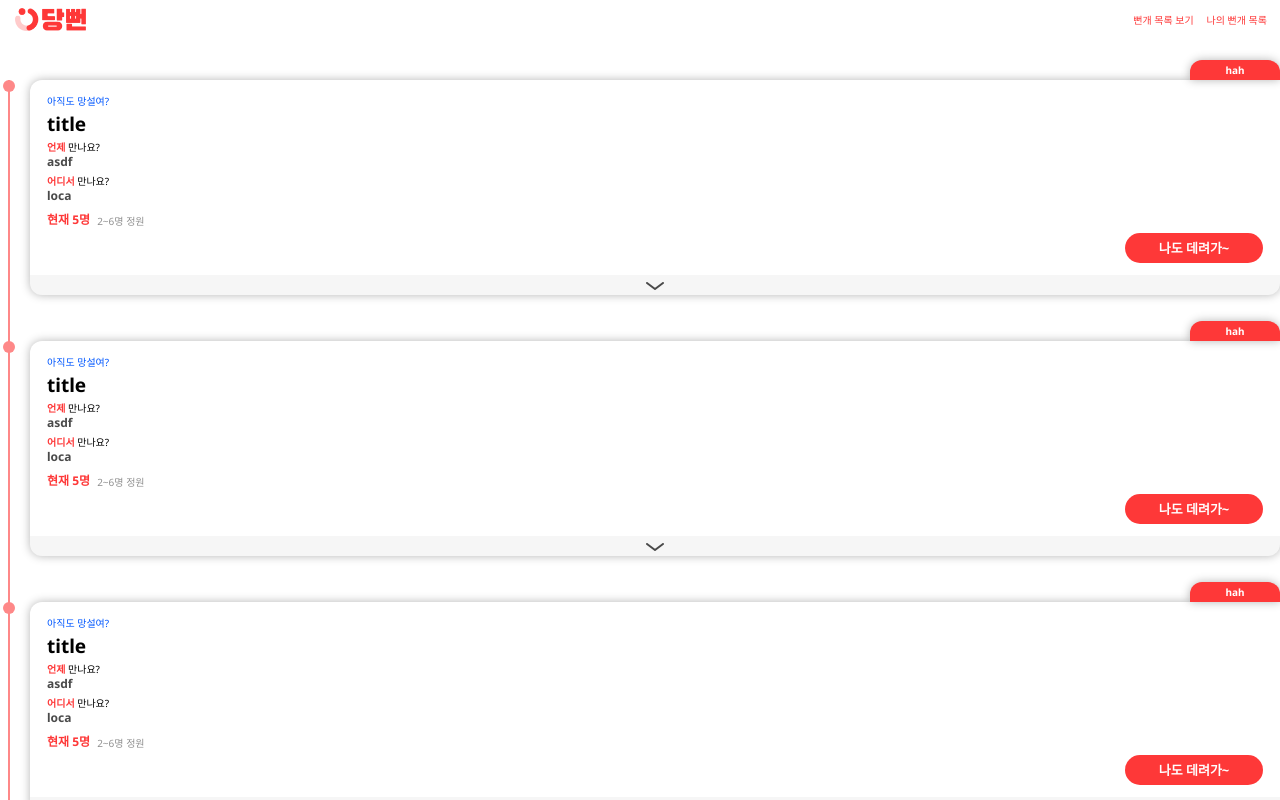
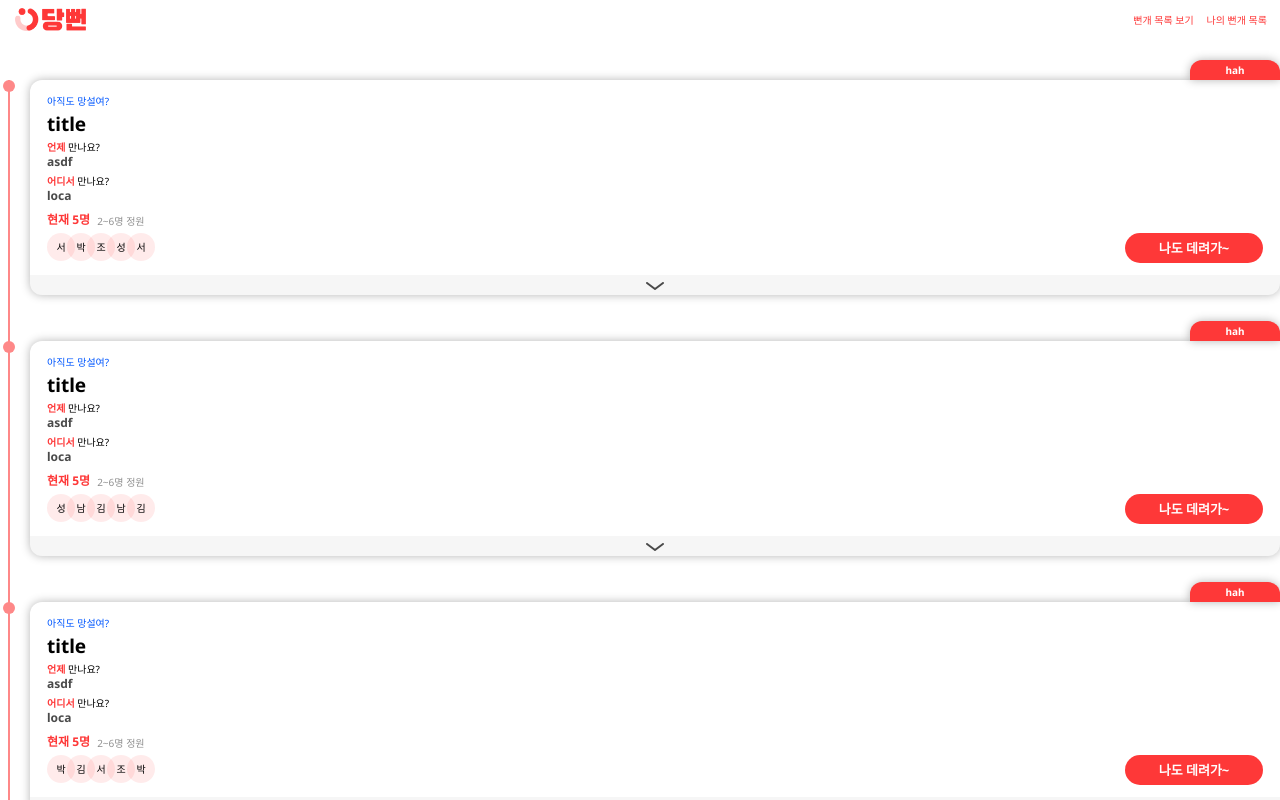
Before and after one commit to sopkathon99s/DangBBun-Web, a React (Create React App) app: page /test/tekiter in a window 1280 px wide. Shown: the top 800 px of the page. Built offline with nearby package versions, Linux system fonts and the light colour scheme.

Commit message:
feat: 사람 표시 추가

```diff
--- /dev/null
+++ b/src/components/BungaeCard/AppliedPeople.tsx
@@ -0,0 +1,47 @@
+import styled from "styled-components";
+
+interface AppliedPeopleProps {
+  current: number;
+}
+
+export function AppliedPeople(props: AppliedPeopleProps) {
+  const { current } = props;
+
+  return (
+    <StyledAppliedPeople>
+      {[...new Array(current)].map((_, idx) => (
+        <Person key={idx}>{getLet()}</Person>
+      ))}
+    </StyledAppliedPeople>
+  );
+}
+
+const StyledAppliedPeople = styled.div`
+  display: flex;
+
+  & > * {
+    margin-right: -0.8rem;
+  }
+`;
+
+const Person = styled.div`
+  background-color: rgba(254, 56, 56, 0.1);
+  border-radius: 50%;
+
+  width: 2.8rem;
+  height: 2.8rem;
+  display: flex;
+
+  justify-content: center;
+  align-items: center;
+`;
+
+const initials = ["김", "이", "박", "서", "조", "남", "성"];
+
+function getLet() {
+  const mx = initials.length;
+
+  const idx = Math.floor(Math.random() * mx);
+
+  return initials[idx];
+}
--- a/src/components/BungaeCard/NormalBungaeCard.tsx
+++ b/src/components/BungaeCard/NormalBungaeCard.tsx
@@ -3,6 +3,7 @@ import styled, { css } from "styled-components";
 import { theme } from "../../styles/theme";
 
 import { ReactComponent as DownArrow } from "../../assets/downArrow.svg";
+import { AppliedPeople } from "./AppliedPeople";
 
 type BungaeStatus = { mode: "timeLeft"; message: string } | { mode: "failed" } | { mode: "success" };
 interface NormalBungaeCardProps {
@@ -69,7 +70,7 @@ export function NormalBungaeCard(props: NormalBungaeCardProps) {
           </TotalSubmitLabel>
         </PeopleCountBox>
         <SubmitAreaBox>
-          <div></div>
+          <AppliedPeople current={currentMember} />
           {applied ? <SubmitButton disabled>안 갈래요...</SubmitButton> : <SubmitButton>나도 데려가~</SubmitButton>}
         </SubmitAreaBox>
 
```
